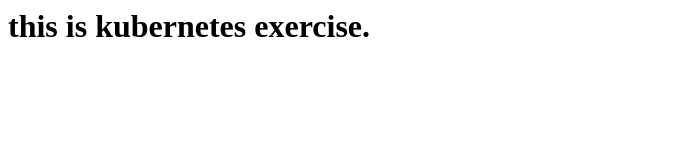
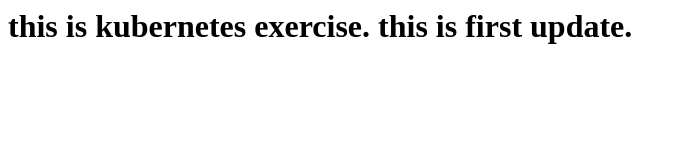
Before and after one commit to C2-80579/practice-jenkins, a plain HTML site: page index.html in a window 1280 px wide. Shown: the whole page, without its empty margins (0-684 px from the left). Drawn offline with Linux system fonts and the light colour scheme.

Commit message:
first update

```diff
--- a/index.html
+++ b/index.html
@@ -1,3 +1,4 @@
 <h1>
 this is kubernetes exercise.
+this is first update.
 </h1>
```
